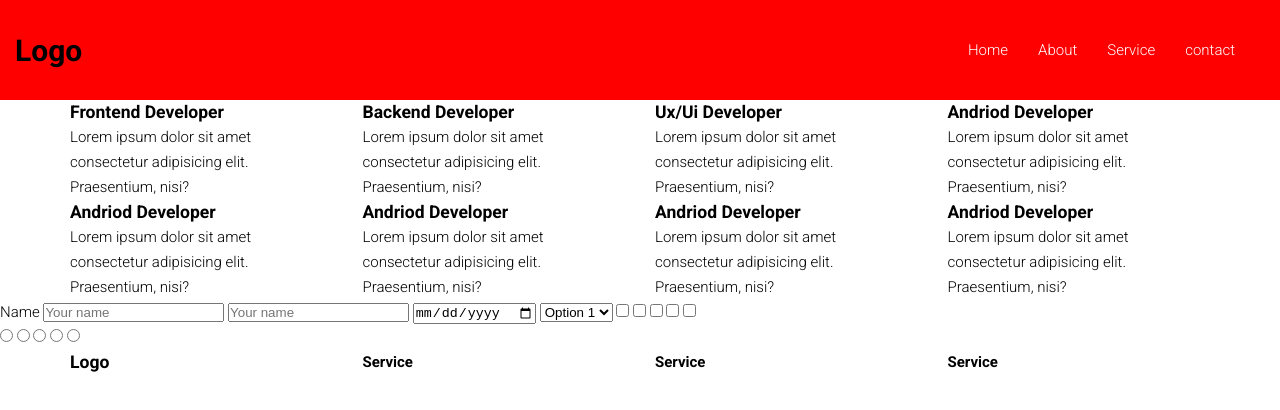
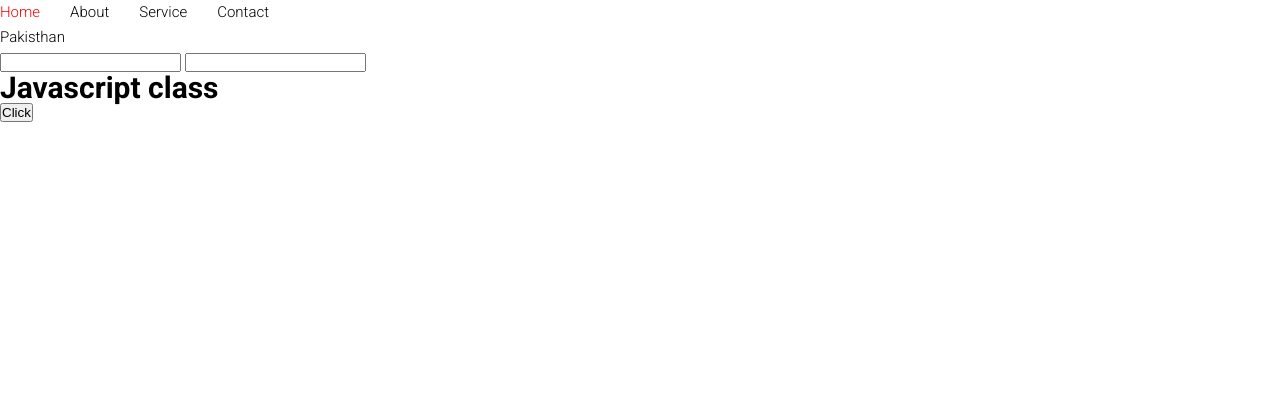
Before and after one commit to Kajihasib/firstclass, a plain HTML site: page index.html in a window 1280 px wide. Drawn offline with nearby package versions, Linux system fonts and the light colour scheme.

Commit message:
javascript class

```diff
--- a/css/style.css
+++ b/css/style.css
@@ -46,3 +46,6 @@ ul {
   padding: 0px 15px;
   box-sizing: border-box;
 }
+.mainmenu li.active {
+  color: red;
+}
--- a/index.html
+++ b/index.html
@@ -13,7 +13,8 @@
     <link rel="stylesheet" href="css/style.css" />
   </head>
   <body>
-    <header class="header-area">
+    <h2 class="show-message"></h2>
+    <!-- <header class="header-area">
       <h1 class="logo">Logo</h1>
       <nav>
         <ul class="mainmenu">
@@ -23,87 +24,15 @@
           <li><a href="index.html">contact</a></li>
         </ul>
       </nav>
-    </header>
+    </header> -->
     <main>
-      <div class="service-area">
-        <div class="container">
-          <div class="row">
-            <div class="col">
-              <div class="service-wrap">
-                <h3 class="title">Frontend Developer</h3>
-                <p>
-                  Lorem ipsum dolor sit amet consectetur adipisicing elit.
-                  Praesentium, nisi?
-                </p>
-              </div>
-            </div>
-            <div class="col">
-              <div class="service-wrap">
-                <h3 class="title">Backend Developer</h3>
-                <p>
-                  Lorem ipsum dolor sit amet consectetur adipisicing elit.
-                  Praesentium, nisi?
-                </p>
-              </div>
-            </div>
-            <div class="col">
-              <div class="service-wrap">
-                <h3 class="title">Ux/Ui Developer</h3>
-                <p>
-                  Lorem ipsum dolor sit amet consectetur adipisicing elit.
-                  Praesentium, nisi?
-                </p>
-              </div>
-            </div>
-            <div class="col">
-              <div class="service-wrap">
-                <h3 class="title">Andriod Developer</h3>
-                <p>
-                  Lorem ipsum dolor sit amet consectetur adipisicing elit.
-                  Praesentium, nisi?
-                </p>
-              </div>
-            </div>
-            <div class="col">
-              <div class="service-wrap">
-                <h3 class="title">Andriod Developer</h3>
-                <p>
-                  Lorem ipsum dolor sit amet consectetur adipisicing elit.
-                  Praesentium, nisi?
-                </p>
-              </div>
-            </div>
-            <div class="col">
-              <div class="service-wrap">
-                <h3 class="title">Andriod Developer</h3>
-                <p>
-                  Lorem ipsum dolor sit amet consectetur adipisicing elit.
-                  Praesentium, nisi?
-                </p>
-              </div>
-            </div>
-            <div class="col">
-              <div class="service-wrap">
-                <h3 class="title">Andriod Developer</h3>
-                <p>
-                  Lorem ipsum dolor sit amet consectetur adipisicing elit.
-                  Praesentium, nisi?
-                </p>
-              </div>
-            </div>
-            <div class="col">
-              <div class="service-wrap">
-                <h3 class="title">Andriod Developer</h3>
-                <p>
-                  Lorem ipsum dolor sit amet consectetur adipisicing elit.
-                  Praesentium, nisi?
-                </p>
-              </div>
-            </div>
-          </div>
-        </div>
-      </div>
-      <div class="contact">
+      <ul class="mainmenu">
+        <li class="active" data-id="home">Home</li>
+        <li data-id="about">About</li>
+        <li data-id="service">Service</li>
+        <li data-id="contact">Contact</li>
+      </ul>
+      <!-- <div class="contact">
         <form action="">
           <label for="name">Name</label>
           <input type="text" name="name" placeholder="Your name" id="name" />
@@ -125,45 +54,73 @@
           <input type="radio" name="radio" />
           <input type="radio" name="radio" />
         </form>
-      </div>
+      </div> -->
+      <ul class="country-list">
+        <li>Pakisthan</li>
+      </ul>
+      <input type="text" class="input-value" />
+      <input type="email" class="email" />
     </main>
-    <footer class="footer-area">
-      <div class="container">
-        <div class="row">
-          <div class="col">
-            <h3 class="footer-logo">Logo</h3>
-          </div>
-          <div class="col">
-            <h4 class="footer">Service</h4>
-            <ul class="mainmenu">
-              <li><a href="index.html">Home</a></li>
-              <li><a href="index.html">About</a></li>
-              <li><a href="index.html">Service</a></li>
-              <li><a href="index.html">contact</a></li>
-            </ul>
-          </div>
-          <div class="col">
-            <h4 class="footer">Service</h4>
+    <h1 class="title">Javascript class</h1>
+    <button class="click-btn">Click</button>
+    <script src="https://code.jquery.com/jquery-3.6.3.min.js"></script>
+    <script>
+      let name;
+      let email;
+      $(".input-value").on("change", function (e) {
+        name = e.target.value;
+      });
+      $(".email").on("change", function (e) {
+        email = e.target.value;
+      });
+      $(".click-btn").click(function () {
+        $.post(
+          "https://perfectedgetech.com/all-dev-projects/perfectjob-admin/api/contact-us",
+          {
+            name: name,
+            email: email,
+            phone: "1656565656655",
+            message: "Hello this javascript class",
+          },
+          function (data, status) {
+            if (data.status) {
+              $(".show-message").text(data.message);
+            }
+          }
+        );
+      });
+      //   $(window).on("load", function () {
+      //     $.get(
+      //       "https://perfectedgetech.com/all-dev-projects/perfectjob-admin/api/country-list",
+      //       function (data, status) {
+      //         if (status == "success") {
+      //           const get_country_list = data.data.country_list;
+      //           const country_keys = Object.keys(get_country_list);
+      //           for (i = 0; i < country_keys.length; i++) {
+      //             $(".country-list").prepend(
+      //               `<li>${get_country_list[country_keys[i]]}</li>`
+      //             );
+      //           }
+      //         } else {
+      //           console.log("server error");
+      //         }
+      //       }
+      //     );
+      //   });
+      $(".click-btn").click(function () {
+        $(".title").toggleClass("title2");
+        if ($(".title").hasClass("title2")) {
+          $(".title").css("color", "red");
+        } else {
+          $(".title").css("color", "blue");
+        }
+      });
 
-            <ul class="mainmenu">
-              <li><a href="index.html">Home</a></li>
-              <li><a href="index.html">About</a></li>
-              <li><a href="index.html">Service</a></li>
-              <li><a href="index.html">contact</a></li>
-            </ul>
-          </div>
-          <div class="col">
-            <h4 class="footer">Service</h4>
-
-            <ul class="mainmenu">
-              <li><a href="index.html">Home</a></li>
-              <li><a href="index.html">About</a></li>
-              <li><a href="index.html">Service</a></li>
-              <li><a href="index.html">contact</a></li>
-            </ul>
-          </div>
-        </div>
-      </div>
-    </footer>
+      $(".mainmenu li").on("click", function () {
+        $(".mainmenu li").removeClass("active");
+        $(this).addClass("active");
+        const get_id = $(this).data("id");
+      });
+    </script>
   </body>
 </html>
```
